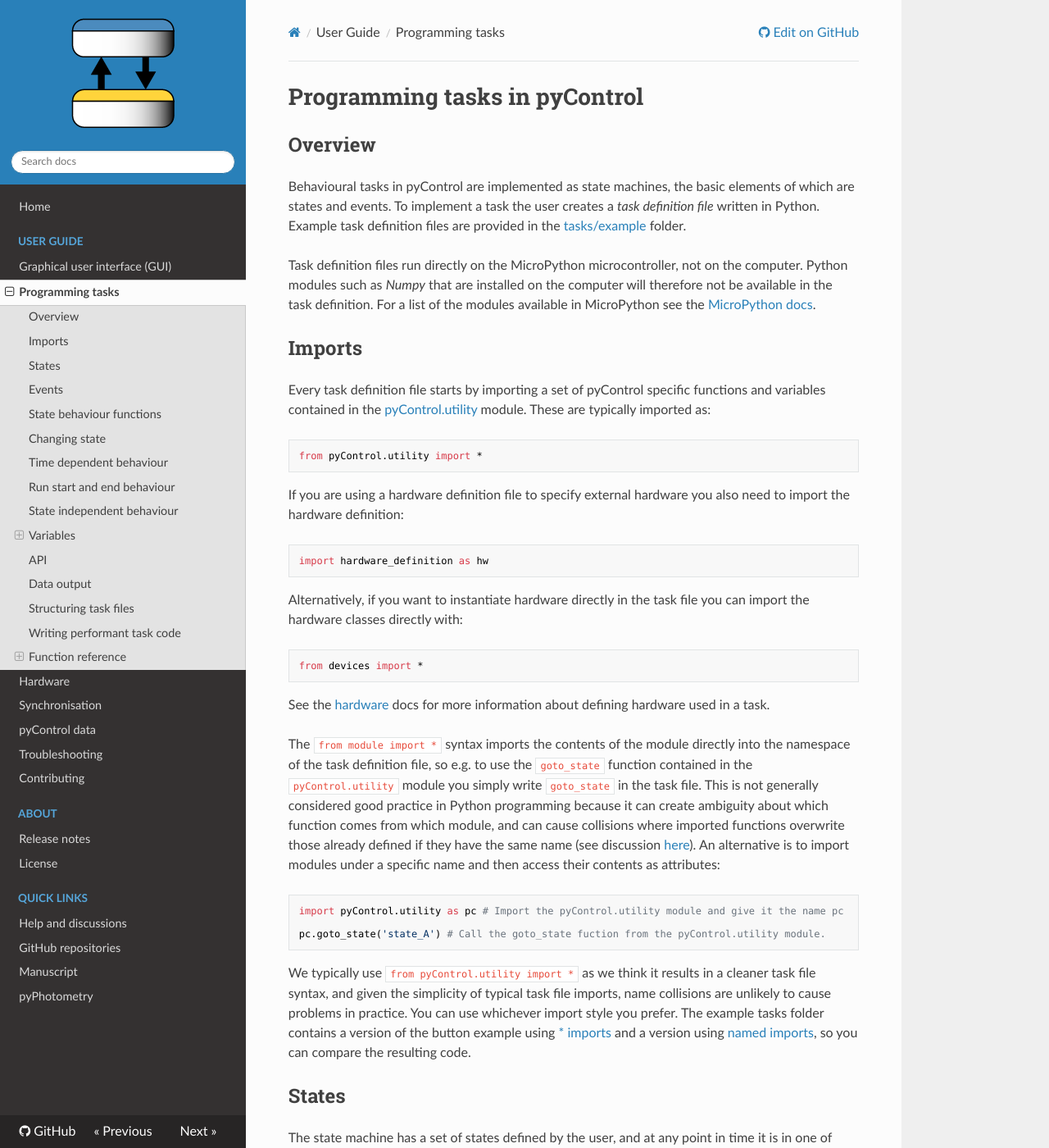
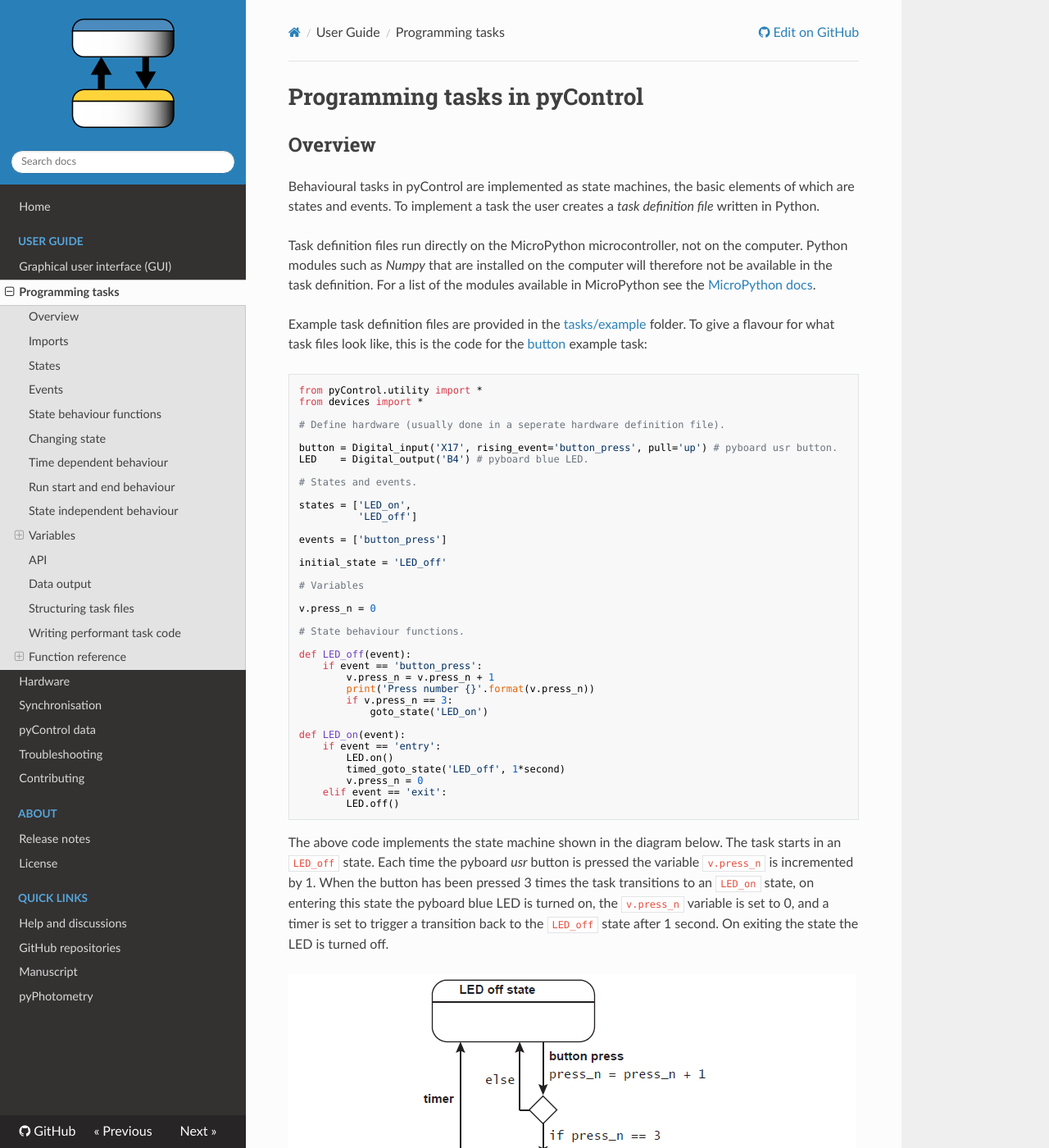
Before and after one commit to pyControl/docs, an MkDocs documentation site: the page built from docs/user-guide/programming-tasks.md, in a window 1280 px wide and 1400 px high. Shown: the whole window at 82% size. Built offline with MkDocs 1.6.1, drawn with Linux system fonts in a browser that asks for light colours; nearby versions of some CDN libraries.

Commit message:
- Updates to GUI docs for v2.0 release changes.
- Added button example task code and diagram to programming tasks docs.

````diff
--- a/docs/user-guide/programming-tasks.md
+++ b/docs/user-guide/programming-tasks.md
@@ -2,9 +2,55 @@
 
 ## Overview
 
-Behavioural tasks in pyControl are implemented as state machines, the basic elements of which are states and events.  To implement a task the user creates a *task definition file* written in Python.  Example task definition files are provided in the [tasks/example](https://github.com/pyControl/code/tree/master/tasks/example) folder.
+Behavioural tasks in pyControl are implemented as state machines, the basic elements of which are states and events.  To implement a task the user creates a *task definition file* written in Python.
 
 Task definition files run directly on the MicroPython microcontroller, not on the computer. Python modules such as *Numpy* that are installed on the computer will therefore not be available in the task definition.  For a list of the modules available in MicroPython see the [MicroPython docs](https://docs.micropython.org/en/latest/library/index.html).
+
+Example task definition files are provided in the [tasks/example](https://github.com/pyControl/code/tree/master/tasks/example) folder.  To give a flavour for what task files look like, this is the code for the [button](https://github.com/pyControl/code/blob/master/tasks/example/button.py) example task:
+
+```python
+from pyControl.utility import *
+from devices import *
+
+# Define hardware (usually done in a seperate hardware definition file).
+
+button = Digital_input('X17', rising_event='button_press', pull='up') # pyboard usr button.
+LED    = Digital_output('B4') # pyboard blue LED.
+
+# States and events.
+
+states = ['LED_on',
+          'LED_off']
+
+events = ['button_press']
+
+initial_state = 'LED_off'
+
+# Variables
+
+v.press_n = 0
+
+# State behaviour functions.
+
+def LED_off(event):
+    if event == 'button_press':
+        v.press_n = v.press_n + 1
+        print('Press number {}'.format(v.press_n))
+        if v.press_n == 3:
+            goto_state('LED_on')
+
+def LED_on(event):
+    if event == 'entry':
+        LED.on()
+        timed_goto_state('LED_off', 1*second)
+        v.press_n = 0
+    elif event == 'exit':
+        LED.off()
+```
+
+The above code implements the state machine shown in the diagram below.  The task starts in an `LED_off` state. Each time the pyboard *usr* button is pressed the variable `v.press_n` is incremented by 1.  When the button has been pressed 3 times the task transitions to an `LED_on` state, on entering this state the pyboard blue LED is turned on, the `v.press_n` variable is set to 0, and a timer is set to trigger a transition back to the `LED_off` state after 1 second. On exiting the state the LED is turned off.
+
+![run_task_GUI.jpg](../media/GUI/button_task_diagram.png)
 
 ## Imports
 
````
Also changed, not shown: docs/index.md (+16 -13 lines), docs/user-guide/graphical-user-interface.md (+12 -13 lines), docs/media/GUI/button_task_diagram.png (added), docs/media/GUI/run_task_tab.png.
